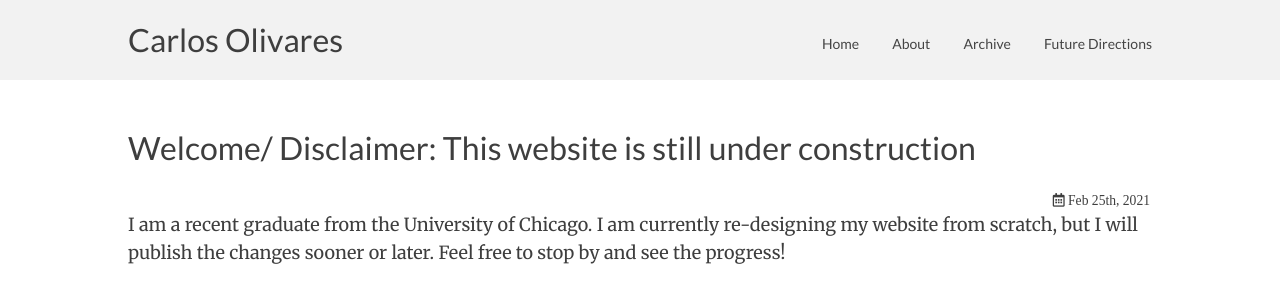
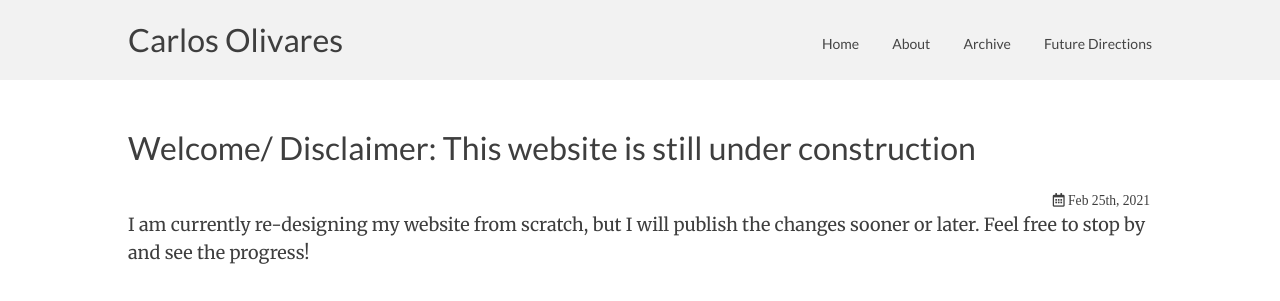
Before and after one commit to cao826/website, a Jekyll site: the page built from index.html, in a window 1280 px wide, cut to the strip 0-301 px from the top of the page. Built offline with Jekyll 4.4.1, drawn with Linux system fonts in a browser that asks for light colours; nearby versions of some CDN libraries.

Commit message:
Removed some to post back later.
When the site has a better design.

```diff
--- a/index.html
+++ b/index.html
@@ -4,7 +4,6 @@ title: "Welcome/ Disclaimer: This website is still under construction"
 date: 2021-2-25
 ---
 	<p style="margin-bottom:1cm;">
-	I am a recent graduate from the University of Chicago.
 	I am currently re-designing my website from scratch, but I will publish the changes sooner or later.
 	Feel free to stop by and see the progress!
 	</p>
```
